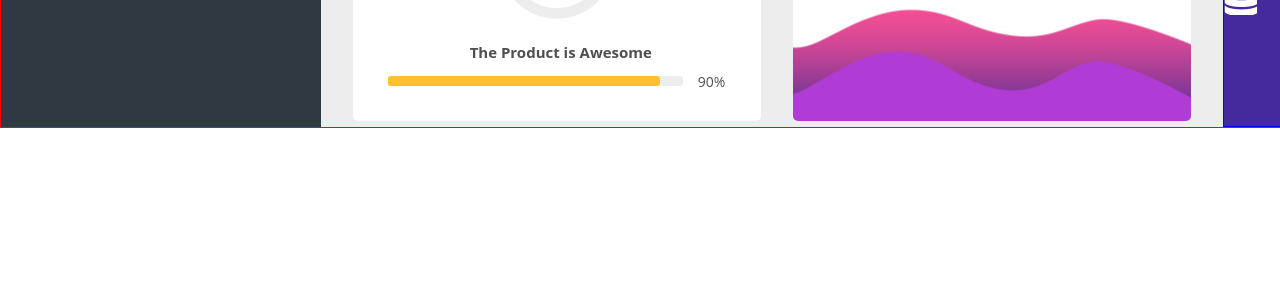
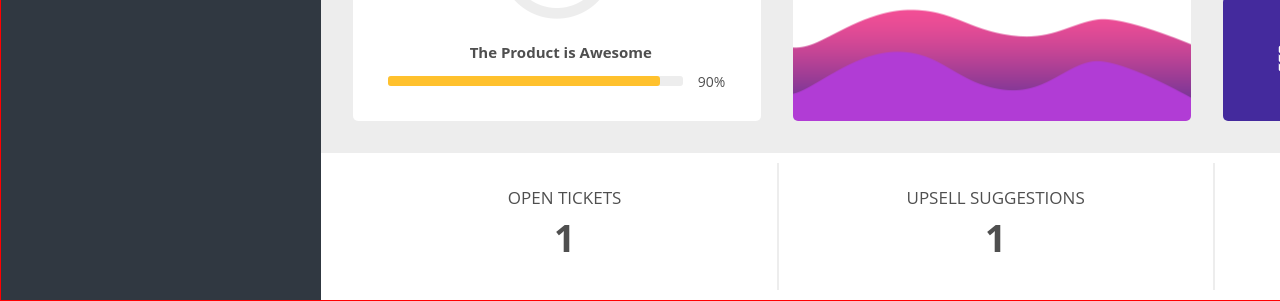
Before and after one commit to djatle/creative_crm, a plain HTML site: page index.html in a window 1280 px wide. Shown: the part 677-978 px from the top of the page. Before the commit the page ends 805 px from the top, so only its background shows below. Drawn offline with Linux system fonts and the light colour scheme.

Commit message:
User data done

```diff
--- a/css/style.css
+++ b/css/style.css
@@ -335,8 +335,7 @@ nav {
 	width: 120%;
 	border-bottom: 2px solid #999999;
 	top: 0px;
-	left: 0px;;
-
+	left: 0px;
 
 }
 
@@ -481,7 +480,6 @@ nav {
 }
 
 .figure-container-2{
-	border: 1px solid blue;
 	margin-left: 32px;
 }
 
@@ -497,24 +495,28 @@ nav {
 
 .figure-2 h2{
 	font-size: 17px;
+	margin-top: 30px;
 }
 
 .orders-total, .orders-progress{
 	display: flex;
 	width: 408px;
 	padding: 0;
+	margin-bottom: 32px;
+	border-radius: 5px;
 
 }
 
 .background-container{
 	width: 140px;
+	border-radius: 5px;
 }
 .orders-total .background-container{
-	background: #ffc12d url('../media/pics/cube-in.png') no-repeat ;
+	background: #ffc12d url('../media/pics/cube-in.png') no-repeat 50px 40px;
 }
 
 .orders-progress .background-container{
-	background: #442a9d url('../media/pics/orders.png') no-repeat;
+	background: #442a9d url('../media/pics/orders.png') no-repeat 55px 45px;
 }
 
 .figure-2 .figure-value{
@@ -522,16 +524,50 @@ nav {
 
 	font-size: 37px;
 	font-weight: bold;
-	margin-bottom: 33px;
+	margin-bottom: 18px;
 }
 
 .figure-2 .orders-total h2{
 	margin-left: 70px;
 	color: #ffc12d;
-	margin-top: 33px;
+
+
 }
 
 .figure-2 .orders-progress h2{
 	margin-left: 40px;
 	color: #442a9d;
-	margin-top: 33px;
+}
+
+.user-stats{
+	display: flex;
+	justify-content: space-between;
+	width: 1286px;
+	margin-left: 32px;
+	margin-right: 32px;
+	padding-top: 10px;
+	padding-bottom: 10px;
+}
+
+.stats{
+	display: flex;
+	flex-direction: column;
+	align-items: center;
+	width: 425px;
+	padding-top: 25px;
+	padding-bottom: 30px;
+	font-size: 17px;
+	color: #4f4f4f;
+}
+
+.stat-data{
+	font-size: 37px;
+	font-weight: bold;
+	margin-top: 10px;
+}
+
+.stats:nth-child(2){
+	width: 435px;
+	border-right: 2px solid #ededed;
+	border-left: 2px solid #ededed;
+}
--- a/index.html
+++ b/index.html
@@ -145,8 +145,27 @@
 								<div class="progress-value  figure-value">2</div>
 							</div>
 							</div>
-						</div>
+
 					</figure>
+				</div>
+
+
+			</div>
+				<div class="user-stats">
+					<div class="stats">
+						<div class="stat-header">OPEN TICKETS</div>
+						<div class="stat-data">1</div>
+					</div>
+
+					<div class="stats">
+						<div class="stat-header">UPSELL SUGGESTIONS</div>
+						<div class="stat-data">1</div>
+					</div>
+
+					<div class="stats">
+						<div class="stat-header">OPEN PAYMENTS</div>
+						<div class="stat-data">1</div>
+					</div>
 				</div>
             </div>
 
```
